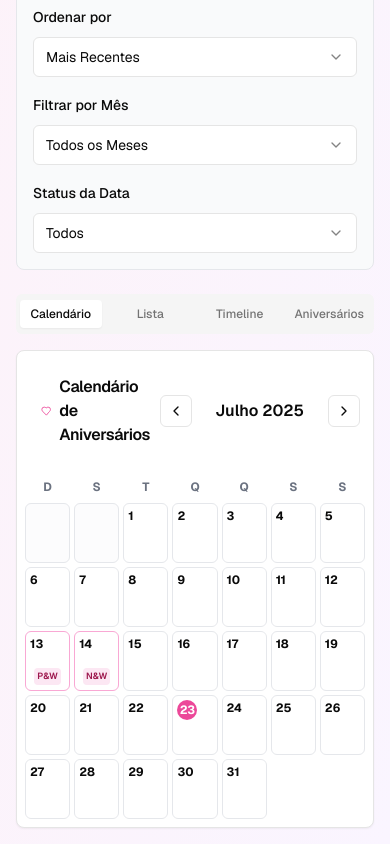
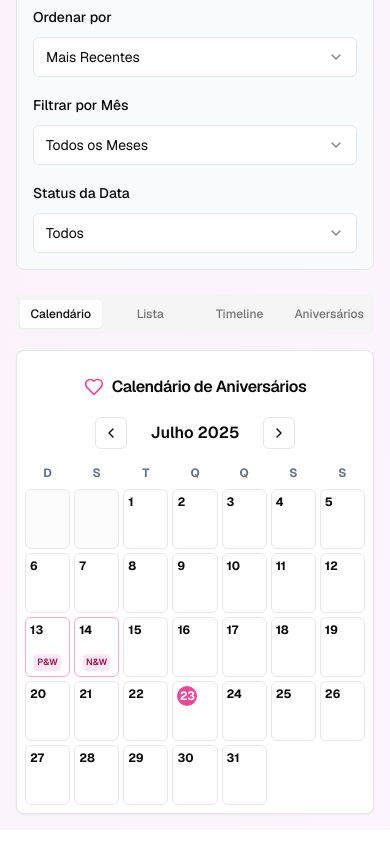
Before and after one commit to rafaelmatostj/casamento-central, a Next.js app: page / in a window 390 px wide. Shown: the part 686-1530 px from the top of the page. Built offline with nearby package versions, Linux system fonts and the light colour scheme.

Commit message:
Melhorias gerais mobile e atualizações de casamentos

```diff
--- a/components/wedding-calendar.tsx
+++ b/components/wedding-calendar.tsx
@@ -93,12 +93,13 @@ export function WeddingCalendar({ couples, parseDate, onCoupleSelect }: WeddingC
 
   return (
     <Card className="overflow-hidden">
-      <CardHeader>
-        <div className="flex items-center justify-between">
-          <CardTitle className="flex items-center gap-2 text-base sm:text-lg">
-            <Heart className="h-5 w-5 text-pink-500" />
-            Calendário de Aniversários
-          </CardTitle>
+      <CardHeader className="pb-2">
+        <CardTitle className="flex items-center justify-center sm:justify-start gap-2 text-base sm:text-lg mb-3 sm:mb-0">
+          <Heart className="h-5 w-5 text-pink-500" />
+          Calendário de Aniversários
+        </CardTitle>
+
+        <div className="flex justify-center sm:justify-end mt-2 sm:mt-0">
           <div className="flex items-center gap-1 sm:gap-2">
             <Button variant="outline" size="icon" className="h-8 w-8" onClick={() => navigateMonth("prev")}>
               <ChevronLeft className="h-4 w-4" />
```
